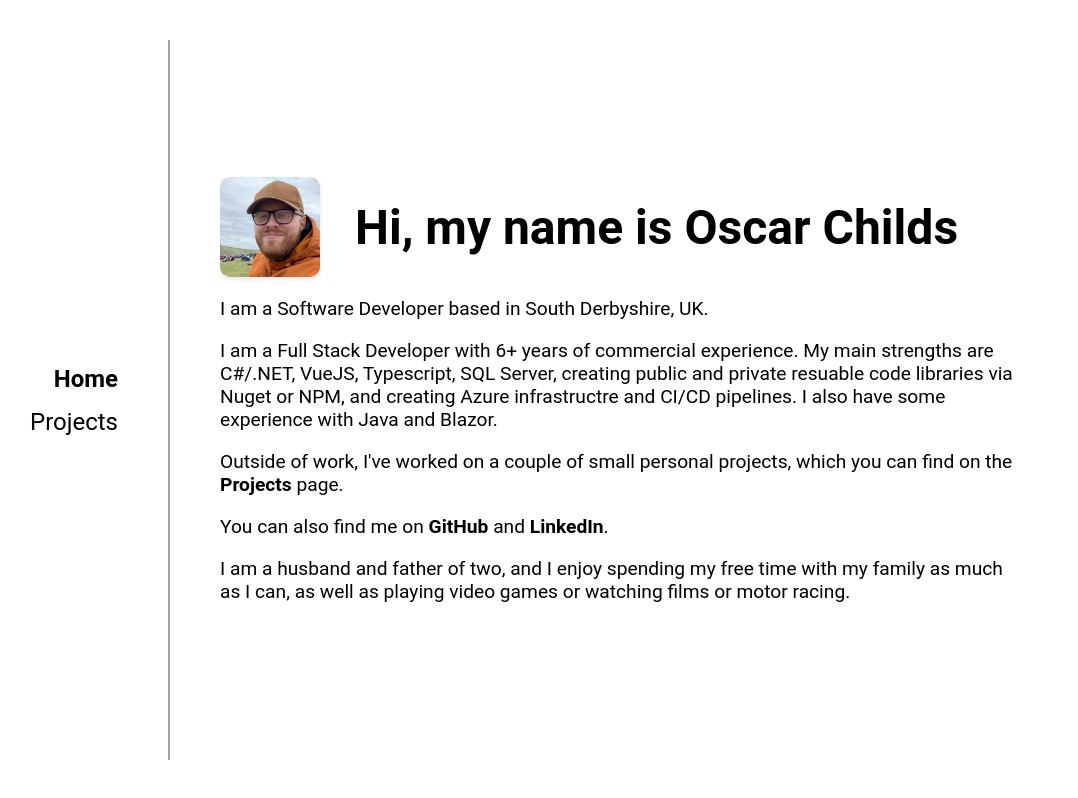
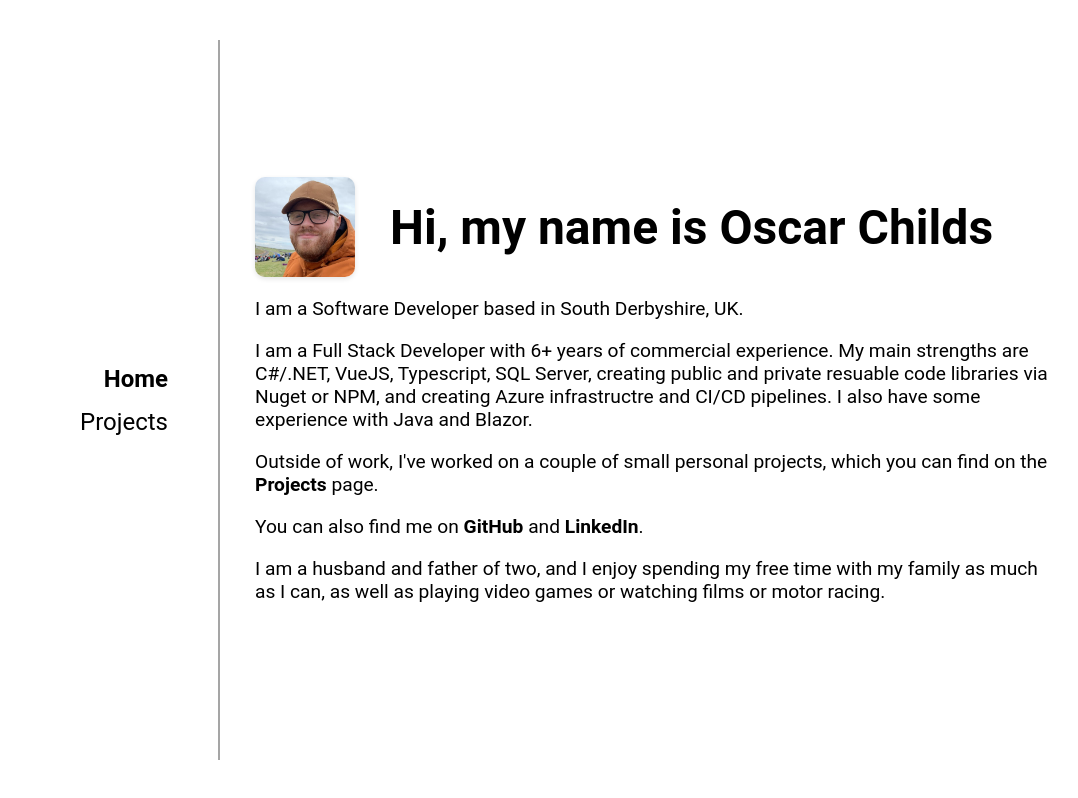
Before and after one commit to oscarchilds/portfolio, a Vue app: page / in a window 1280 px wide. Shown: the whole page, without its empty margins (152-1230 px from the left). Built offline with nearby package versions, Linux system fonts and the light colour scheme.

Commit message:
initial mobile layout

```diff
--- a/src/App.vue
+++ b/src/App.vue
@@ -19,7 +19,7 @@ import { RouterLink, RouterView } from 'vue-router'
 
 <style scoped lang="scss">
 nav {
-  display: flex;
+  display: none;
   justify-content: center;
   flex-direction: column;
   align-items: flex-end;
@@ -42,10 +42,10 @@ nav {
 }
 
 #splitter {
+  display: none;
   width: 2px;
   background-color: #a5a5a5;
   height: 90vh;
-  margin-right: 50px;
   flex-shrink: 0;
 }
 
@@ -55,8 +55,19 @@ nav {
   overflow-y: auto;
 
   .view {
-    width: 800px;
-    padding: 35px 0;
+    max-width: 800px;
+    padding: 35px;
+  }
+}
+
+@media (min-width: 768px) {
+  nav {
+    display: flex;
+    margin-left: 50px;
+  }
+
+  #splitter {
+    display: block;
   }
 }
 </style>
--- a/src/components/ProjectInfo.vue
+++ b/src/components/ProjectInfo.vue
@@ -14,12 +14,14 @@ h2 {
 .project-images {
   display: flex;
   gap: 20px;
+  flex-wrap: wrap;
 
   :deep(img) {
     width: 300px;
     margin-top: 20px;
     height: auto;
     border-radius: 10px;
+    border: 1px solid rgba(215, 213, 213, 0.477);
   }
 }
 </style>
--- a/src/views/HomeView.vue
+++ b/src/views/HomeView.vue
@@ -42,8 +42,14 @@ import ProfilePicture from '@/assets/profile-picture.jpeg'
   }
 
   h1 {
-    font-size: 3em;
+    font-size: 2em;
     margin: 0;
   }
 }
+
+@media (min-width: 768px) {
+  .header h1 {
+    font-size: 3em;
+  }
+}
 </style>
```
